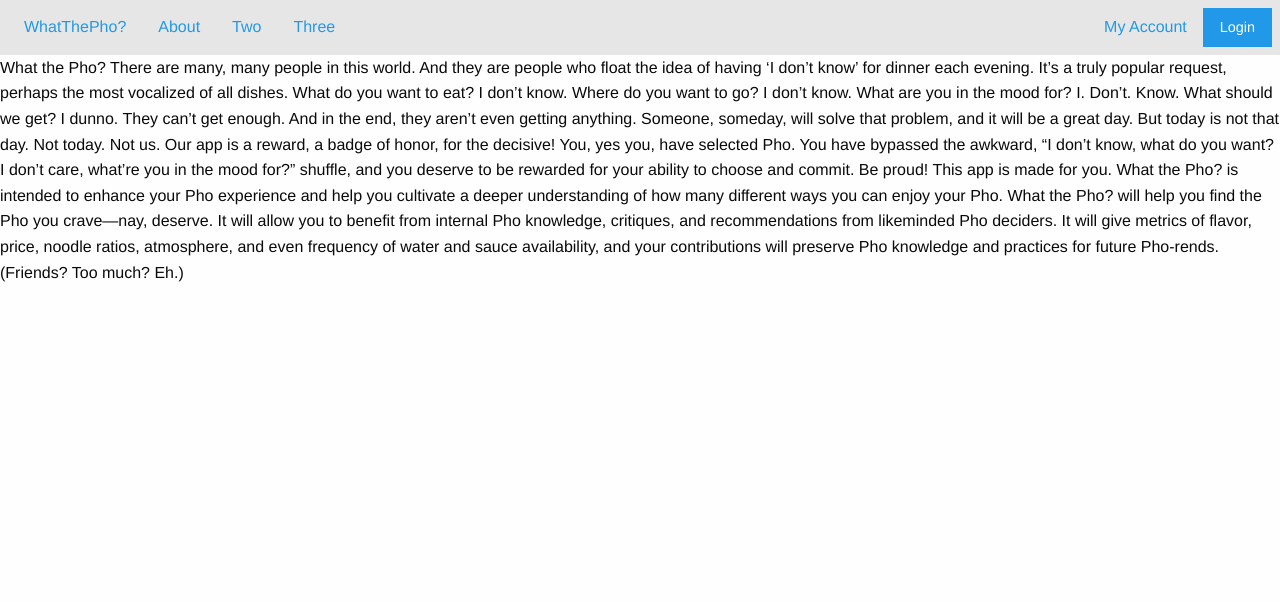
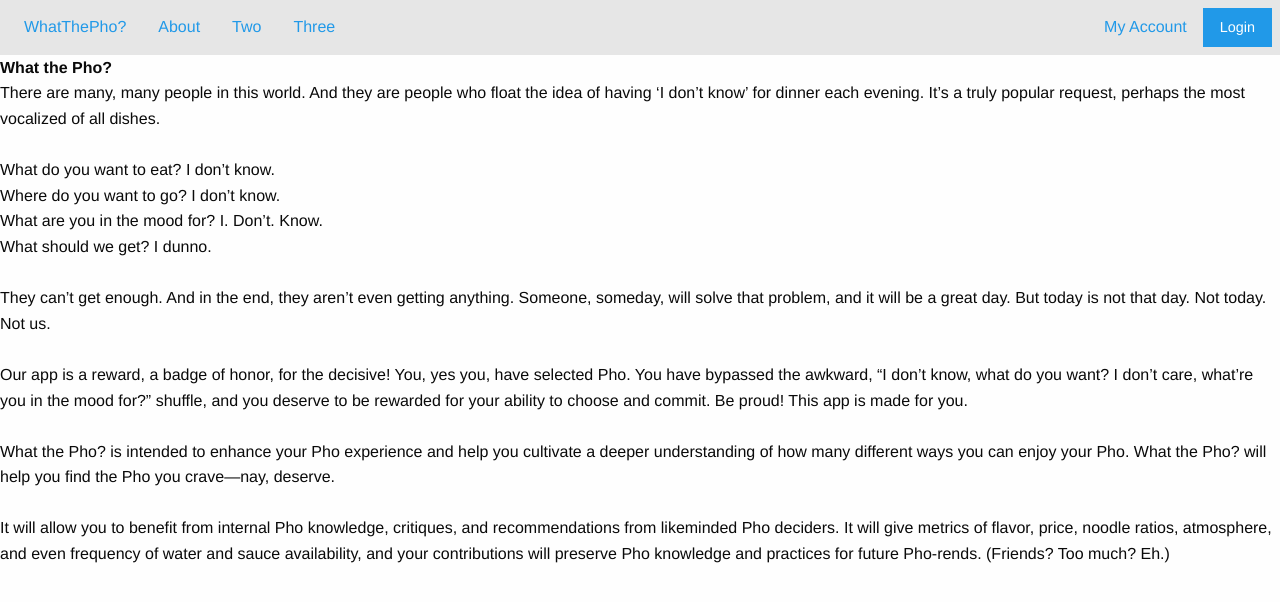
Before and after one commit to kevinchen330/NSB, a website: page client/about.html in a window 1280 px wide. Drawn offline with Linux system fonts and the light colour scheme.

Commit message:
formatting about page

```diff
--- a/client/about.html
+++ b/client/about.html
@@ -31,22 +31,23 @@
       </div>
     </div>
 
-    <p>What the Pho?
-
-There are many, many people in this world.  And they are people who float the idea of having ‘I don’t know’ for dinner each evening.  It’s a truly popular request, perhaps the most vocalized of all dishes.
-
-What do you want to eat?  I don’t know.
-Where do you want to go?  I don’t know.
-What are you in the mood for?  I. Don’t.  Know.
-What should we get?  I dunno.
-
-They can’t get enough.  And in the end, they aren’t even getting anything.  Someone, someday, will solve that problem, and it will be a great day.  But today is not that day. Not today. Not us.
-
-Our app is a reward, a badge of honor, for the decisive!  You, yes you, have selected Pho.  You have bypassed the awkward, “I don’t know, what do you want?  I don’t care, what’re you in the mood for?” shuffle, and you deserve to be rewarded for your ability to choose and commit.  Be proud!  This app is made for you.
-
-What the Pho? is intended to enhance your Pho experience and help you cultivate a deeper understanding of how many different ways you can enjoy your Pho.  What the Pho? will help you find the Pho you crave—nay, deserve.
-
-It will allow you to benefit from internal Pho knowledge, critiques, and recommendations from likeminded Pho deciders.  It will give metrics of flavor, price, noodle ratios, atmosphere, and even frequency of water and sauce availability, and your contributions will preserve Pho knowledge and practices for future Pho-rends.  (Friends?  Too much?  Eh.)</p>
+       <p>
+         <strong>What the Pho?</strong><br/>
+         There are many, many people in this world.  And they are people who float the idea of having ‘I don’t know’ for dinner each evening.  It’s a truly popular request, perhaps the most vocalized of all dishes.<br/>
+         <br/>
+         What do you want to eat?  I don’t know.<br/>
+         Where do you want to go?  I don’t know.<br/>
+         What are you in the mood for?  I. Don’t.  Know.<br/>
+         What should we get?  I dunno.<br/>
+         <br/>
+         They can’t get enough.  And in the end, they aren’t even getting anything.  Someone, someday, will solve that problem, and it will be a great day.  But today is not that day. Not today. Not us.<br/>
+         <br/>
+         Our app is a reward, a badge of honor, for the decisive!  You, yes you, have selected Pho.  You have bypassed the awkward, “I don’t know, what do you want?  I don’t care, what’re you in the mood for?” shuffle, and you deserve to be rewarded for your ability to choose and commit.  Be proud!  This app is made for you.<br/>
+         <br/>
+         What the Pho? is intended to enhance your Pho experience and help you cultivate a deeper understanding of how many different ways you can enjoy your Pho.  What the Pho? will help you find the Pho you crave—nay, deserve.<br/>
+         <br/>
+         It will allow you to benefit from internal Pho knowledge, critiques, and recommendations from likeminded Pho deciders.  It will give metrics of flavor, price, noodle ratios, atmosphere, and even frequency of water and sauce availability, and your contributions will preserve Pho knowledge and practices for future Pho-rends.  (Friends?  Too much?  Eh.)<br/>
+      </p>
     </div>
   </body>
 </html>
```
